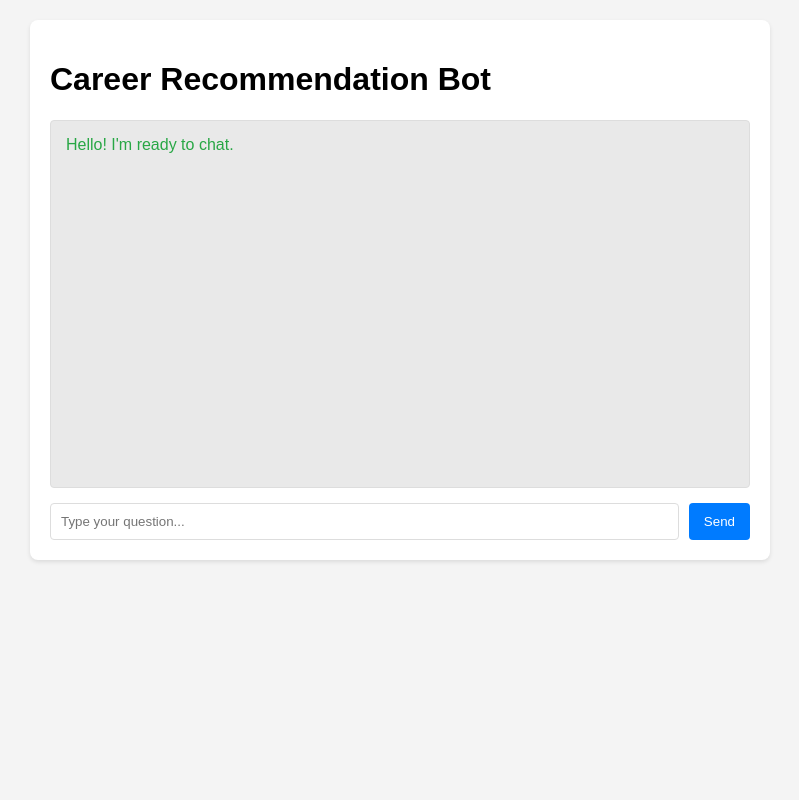
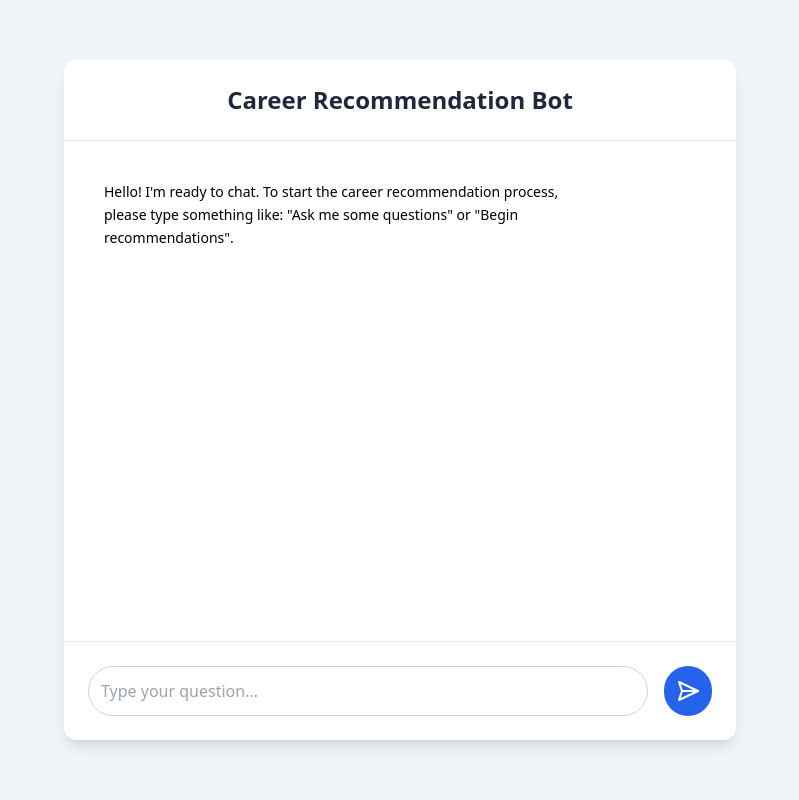
Before and after one commit to jaketaylor54/my-career-chatbot, a Flask app: page / in a window 1280 px wide. Shown: the whole page, without its empty margins (240-1039 px from the left). Run offline with Flask 3, Linux system fonts and the light colour scheme; some libraries are stand-ins or nearby versions.

Commit message:
Updated UI and fix recommendations formatting

```diff
--- a/app.py
+++ b/app.py
@@ -36,7 +36,7 @@
     "To start, where do you like to work? (Like an office, outside, at home, a lab, a workshop, or traveling)",
     "Do you enjoy working alone, with other people, or both?",
     "Which things do you like to do? (For example, solve problems, help people, build things, design, teach, organize)",
-    "Do you have any skills or experience? (Like certficates, licenses, or languages that you speak)",
+    "Do you have any skills or experience? (Like certificates, licenses, or languages that you speak)",
     "How do you feel about hard work? (Do you like it, is it okay, or do you prefer sitting at a desk?)",
     "Are there any job you don’t want? (Like sales, food service, military, or healthcare)",
     "Do you like jobs that stay the same or change a lot?",
--- a/templates/index.html
+++ b/templates/index.html
@@ -3,62 +3,122 @@
 <head>
     <meta charset="UTF-8">
     <meta name="viewport" content="width=device-width, initial-scale=1.0">
-    <title>Career Recommendation Chatbot</title>
+    <title>Career Recommendation Bot</title>
+    <!-- Tailwind CSS for modern styling -->
+    <script src="https://cdn.tailwindcss.com"></script>
     <style>
-        body { font-family: Arial, sans-serif; margin: 20px; background-color: #f4f4f4; }
-        .chat-container {
-            max-width: 700px;
-            margin: 0 auto;
-            background-color: #fff;
-            padding: 20px;
-            border-radius: 8px;
-            box-shadow: 0 2px 4px rgba(0,0,0,0.1);
-            display: flex;
-            flex-direction: column;
-            min-height: 500px;
+        /* Custom scrollbar for chat box */
+        .chat-box::-webkit-scrollbar {
+            width: 8px;
         }
-        .chat-box {
-            flex-grow: 1;
-            border: 1px solid #ddd;
-            padding: 15px;
-            overflow-y: auto;
-            margin-bottom: 15px;
+        .chat-box::-webkit-scrollbar-track {
+            background: #f1f5f9;
+        }
+        .chat-box::-webkit-scrollbar-thumb {
+            background-color: #cbd5e1;
             border-radius: 4px;
-            background-color: #e9e9e9;
         }
-        .message { margin-bottom: 10px; }
-        .user-message { text-align: right; color: #0056b3; }
-        .ai-message { text-align: left; color: #28a745; }
-        .input-area { display: flex; }
-        .input-area input { flex-grow: 1; padding: 10px; border: 1px solid #ddd; border-radius: 4px; margin-right: 10px; }
-        .input-area button { padding: 10px 15px; background-color: #007bff; color: white; border: none; border-radius: 4px; cursor: pointer; }
-        .input-area button:hover { background-color: #0056b3; }
-
-        /* Styling for the typing indicator */
-        .typing-indicator {
-            display: none; /* Hidden by default */
-            font-style: italic;
-            color: #888;
-            text-align: left;
-            margin-top: 5px;
-            margin-bottom: 10px;
+        .chat-box::-webkit-scrollbar-thumb:hover {
+            background-color: #94a3b8;
+        }
+        /* Message bubble styling */
+        .ai-message .message-bubble {
+            background-color: #e2e8f0;
+            color: #1f2937;
+            border-top-left-radius: 0.5rem;
+            border-bottom-left-radius: 0.5rem;
+            border-bottom-right-radius: 0.5rem;
+        }
+        .user-message .message-bubble {
+            background-color: #3b82f6;
+            color: #ffffff;
+            border-top-right-radius: 0.5rem;
+            border-bottom-left-radius: 0.5rem;
+            border-bottom-right-radius: 0.5rem;
+        }
+        /* Typing indicator animation */
+        .typing-dot {
+            display: inline-block;
+            width: 8px;
+            height: 8px;
+            background-color: #64748b;
+            border-radius: 50%;
+            animation: bounce 1.4s infinite ease-in-out both;
+        }
+        .typing-dot:nth-child(1) { animation-delay: -0.32s; }
+        .typing-dot:nth-child(2) { animation-delay: -0.16s; }
+        @keyframes bounce {
+            0%, 80%, 100% { transform: scale(0); }
+            40% { transform: scale(1.0); }
         }
     </style>
 </head>
-<body>
-    <div class="chat-container">
-        <h1>Career Recommendation Bot</h1>
-        <div id="chat-box" class="chat-box">
-            <div class="message ai-message">Hello! I'm ready to chat.</div>
+<body class="bg-slate-100 flex items-center justify-center min-h-screen font-sans">
+    <div class="bg-white rounded-xl shadow-lg w-full max-w-2xl flex flex-col h-[85vh]">
+        <div class="p-6 border-b border-slate-200 text-center">
+            <h1 class="text-2xl font-bold text-slate-800">Career Recommendation Bot</h1>
         </div>
-        <div id="typing-indicator" class="typing-indicator">AI is typing...</div>
-        <div class="input-area">
-            <input type="text" id="user-input" placeholder="Type your question...">
-            <button onclick="sendMessage()">Send</button>
+
+        <!-- Chat Box -->
+        <div id="chat-box" class="flex-1 p-6 overflow-y-auto space-y-4 chat-box">
+            <div class="flex justify-start">
+                <div class="ai-message message-bubble max-w-[80%] p-4 rounded-xl">
+                    <p class="text-sm leading-relaxed">Hello! I'm ready to chat. To start the career recommendation process, please type something like: "Ask me some questions" or "Begin recommendations".</p>
+                </div>
+            </div>
+        </div>
+
+        <!-- Typing Indicator -->
+        <div id="typing-indicator" class="p-4 hidden items-center space-x-2">
+            <div class="typing-dot"></div>
+            <div class="typing-dot"></div>
+            <div class="typing-dot"></div>
+            <span class="text-sm text-slate-500">AI is typing</span>
+        </div>
+
+        <!-- Input Area -->
+        <div class="p-6 border-t border-slate-200">
+            <div class="flex space-x-4">
+                <input type="text" id="user-input" placeholder="Type your question..." class="flex-1 p-3 border border-slate-300 rounded-full focus:outline-none focus:ring-2 focus:ring-blue-500 transition duration-200">
+                <button onclick="sendMessage()" class="bg-blue-600 text-white p-3 rounded-full hover:bg-blue-700 transition duration-200 focus:outline-none focus:ring-2 focus:ring-blue-500">
+                    <svg xmlns="http://www.w3.org/2000/svg" width="24" height="24" viewBox="0 0 24 24" fill="none" stroke="currentColor" stroke-width="2" stroke-linecap="round" stroke-linejoin="round" class="lucide lucide-send-horizontal">
+                        <path d="m3 3 3 9-3 9 19-9Z" />
+                        <path d="M6 12h16" />
+                    </svg>
+                </button>
+            </div>
         </div>
     </div>
 
     <script>
+        // Function to create a message bubble
+        function createMessageElement(isUser, content) {
+            const messageWrapper = document.createElement('div');
+            messageWrapper.className = `flex ${isUser ? 'justify-end' : 'justify-start'}`;
+
+            const messageBubble = document.createElement('div');
+            messageBubble.className = `message-bubble max-w-[80%] p-4 rounded-xl`;
+
+            if (isUser) {
+                messageBubble.classList.add('user-message');
+                messageBubble.innerHTML = `<p class="text-sm leading-relaxed">${content}</p>`;
+            } else {
+                messageBubble.classList.add('ai-message');
+                // Check if the content is the fixed recommendation text and apply special styling
+                const recommendationText = `Based on your input, here are three roles you might explore:<ol><li><b>Project Manager:</b> Ideal for those who enjoy organizing, leading teams, and overseeing tasks to successful completion.</li><li><b>Content Creator:</b> Suited for individuals with a flair for writing, visual storytelling, or digital media production.</li><li><b>Data Analyst:</b> Best for analytical thinkers who enjoy interpreting data, finding patterns, and making data-driven decisions.</li></ol>These are general suggestions to get you started. For more detailed information on specific roles or to explore other options, please consult a career counselor or reliable online resources.`;
+
+                // Add spacing between list items if it's the recommendation text
+                if (content.includes("Project Manager")) {
+                    messageBubble.innerHTML = content.replace(/<li>/g, '<li class="mt-2">');
+                } else {
+                    messageBubble.innerHTML = `<p class="text-sm leading-relaxed">${content}</p>`;
+                }
+            }
+
+            messageWrapper.appendChild(messageBubble);
+            return messageWrapper;
+        }
+
         async function sendMessage() {
             const userInput = document.getElementById('user-input');
             const chatBox = document.getElementById('chat-box');
@@ -68,18 +128,14 @@
             if (message === "") return;
 
             // Display user message
-            const userMessageDiv = document.createElement('div');
-            userMessageDiv.className = 'message user-message';
-            userMessageDiv.textContent = 'You: ' + message;
-            chatBox.appendChild(userMessageDiv);
+            chatBox.appendChild(createMessageElement(true, message));
             userInput.value = '';
-            chatBox.scrollTop = chatBox.scrollHeight; // Scroll to bottom
+            chatBox.scrollTop = chatBox.scrollHeight;
 
             // Show typing indicator
-            typingIndicator.style.display = 'block';
-            chatBox.scrollTop = chatBox.scrollHeight; // Scroll to show indicator
+            typingIndicator.style.display = 'flex';
+            chatBox.scrollTop = chatBox.scrollHeight;
 
-            // Send message to backend
             try {
                 const response = await fetch('/chat', {
                     method: 'POST',
@@ -90,25 +146,21 @@
                 });
                 const data = await response.json();
 
-                // Hide typing indicator
-                typingIndicator.style.display = 'none';
+                // Introduce a slight delay to simulate "thinking" before displaying the response
+                setTimeout(() => {
+                    // Hide typing indicator
+                    typingIndicator.style.display = 'none';
 
-                // Display AI message (using innerHTML for formatted text)
-                const aiMessageDiv = document.createElement('div');
-                aiMessageDiv.className = 'message ai-message';
-                aiMessageDiv.innerHTML = 'AI: ' + data.response; // Changed to innerHTML
-                chatBox.appendChild(aiMessageDiv);
-                chatBox.scrollTop = chatBox.scrollHeight; // Scroll to bottom
+                    // Display AI message (using innerHTML for formatted text)
+                    chatBox.appendChild(createMessageElement(false, data.response));
+                    chatBox.scrollTop = chatBox.scrollHeight;
+
+                }, 1000); // 1-second delay
 
             } catch (error) {
                 console.error('Error:', error);
-                // Hide typing indicator even on error
                 typingIndicator.style.display = 'none';
-
-                const errorMessageDiv = document.createElement('div');
-                errorMessageDiv.className = 'message ai-message';
-                errorMessageDiv.textContent = 'AI: Sorry, something went wrong. Please try again.';
-                chatBox.appendChild(errorMessageDiv);
+                chatBox.appendChild(createMessageElement(false, `<p class="text-sm leading-relaxed">AI: Sorry, something went wrong. Please try again.</p>`));
                 chatBox.scrollTop = chatBox.scrollHeight;
             }
         }
```
